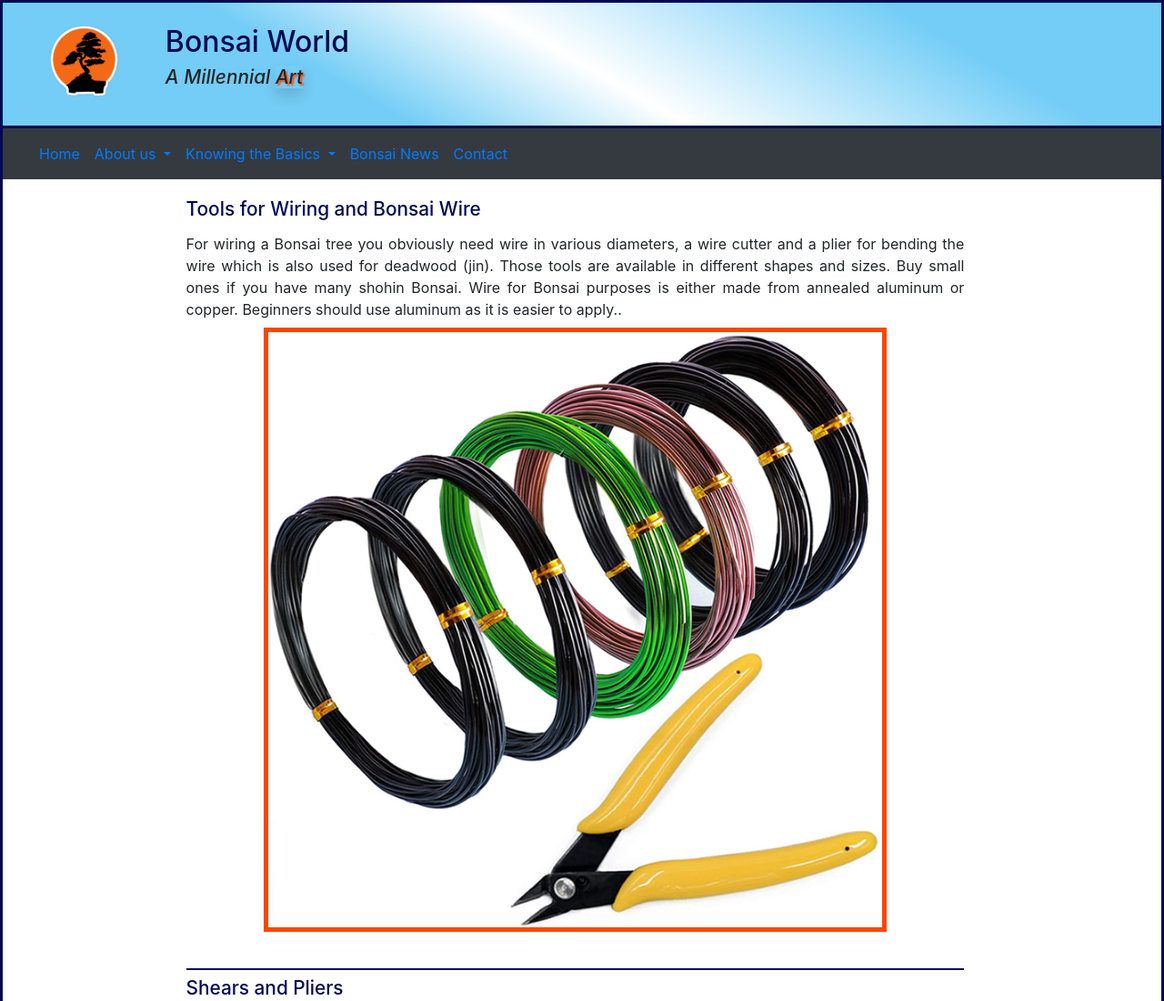
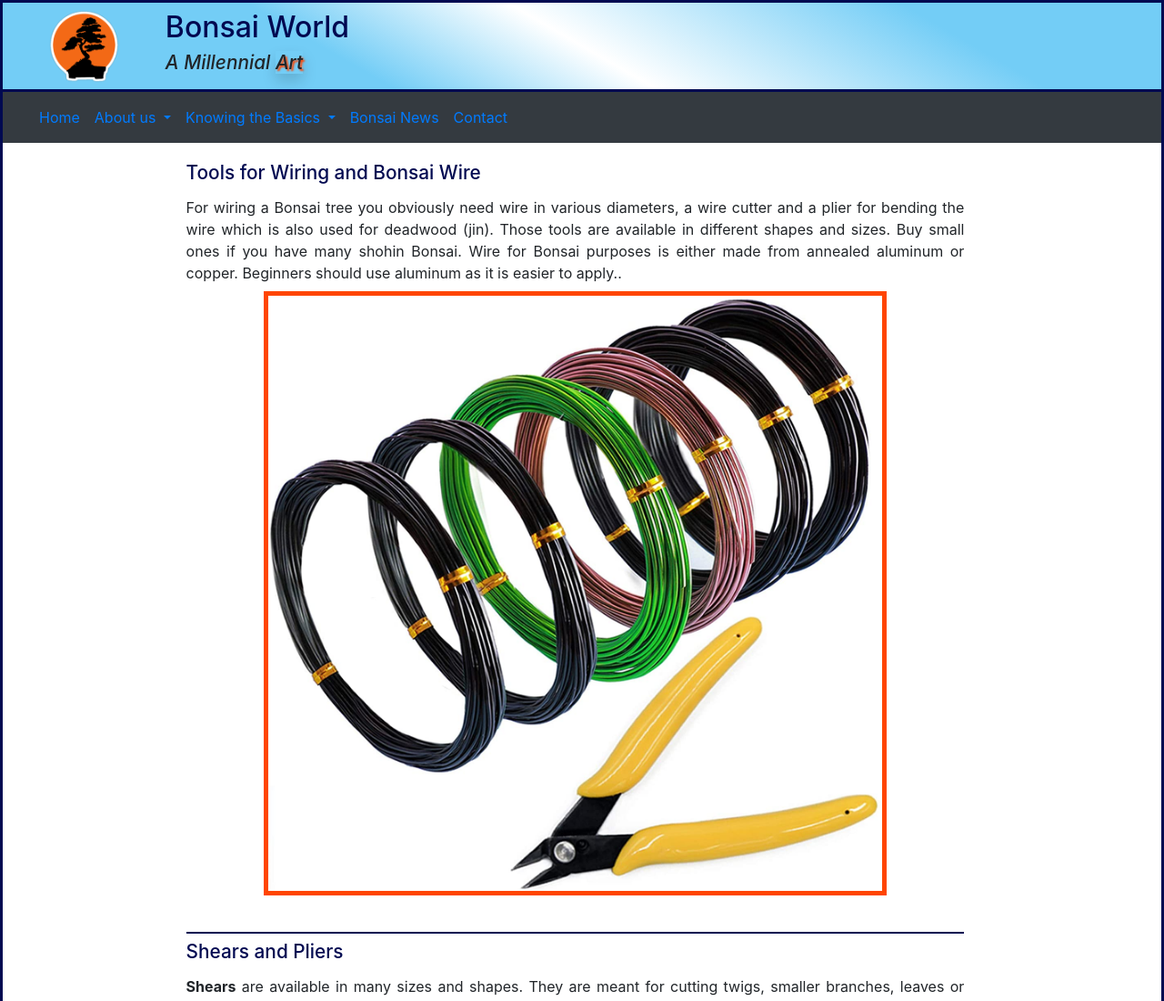
Before and after one commit to cjf39/P4, a plain HTML site: page tools.html in a window 1280 px wide. Shown: the top 1100 px of the page at 91% size. Drawn offline with nearby package versions, Linux system fonts and the light colour scheme.

Commit message:
Update tools.css

```diff
--- a/styles/tools.css
+++ b/styles/tools.css
@@ -22,7 +22,7 @@ a:focus, a:hover {
 }
 /*  header */
 header {
-    padding: 1.5em 0 2em 0;
+    padding: .5em 0 .5em 0;
     border-bottom: 3px solid #000951;
     background-image: -moz-linear-gradient(
             30deg, #73cdf6 0%, #73CDF6 30%, white 50%, #73CDF6 80%, #73CDF6 100%);
```
